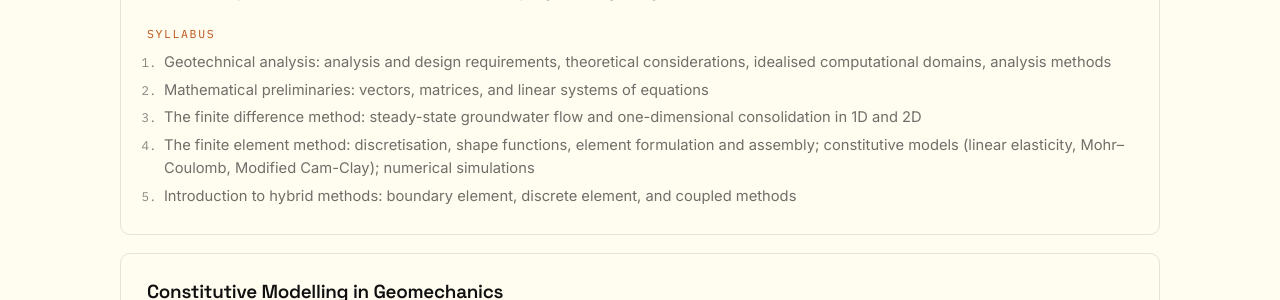
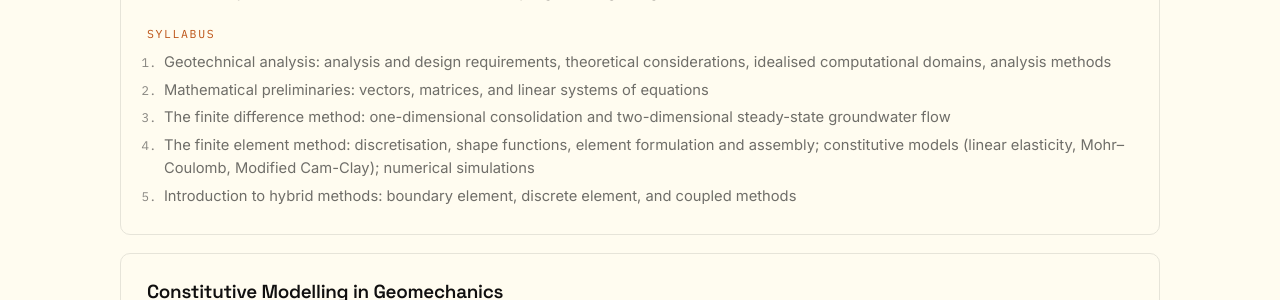
Before and after one commit to yaredwb/yaredwb.github.io, a Jekyll site: the page built from teaching.md, in a window 1280 px wide and 900 px high, scrolled down 556 px. Shown: the part 152-452 px from the top of the window. Built offline with Jekyll 4.4.1, drawn with Linux system fonts in a browser that asks for light colours.

```diff
--- a/teaching.md
+++ b/teaching.md
@@ -29,7 +29,7 @@ show_title: false
         <ol class="course__topics">
           <li>Geotechnical analysis: analysis and design requirements, theoretical considerations, idealised computational domains, analysis methods</li>
           <li>Mathematical preliminaries: vectors, matrices, and linear systems of equations</li>
-          <li>The finite difference method: steady-state groundwater flow and one-dimensional consolidation in 1D and 2D</li>
+          <li>The finite difference method: one-dimensional consolidation and two-dimensional steady-state groundwater flow</li>
           <li>The finite element method: discretisation, shape functions, element formulation and assembly; constitutive models (linear elasticity, Mohr&ndash;Coulomb, Modified Cam-Clay); numerical simulations</li>
           <li>Introduction to hybrid methods: boundary element, discrete element, and coupled methods</li>
         </ol>
```
Also changed, not shown: _teaching/fdm-one-dimensional-consolidation.md (+1 -1 lines).
